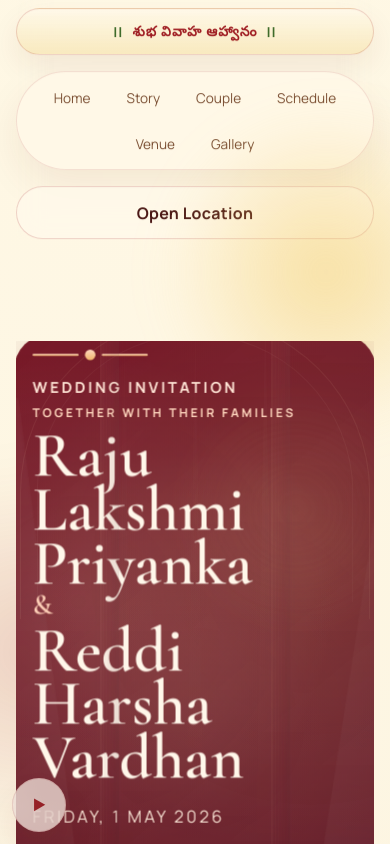
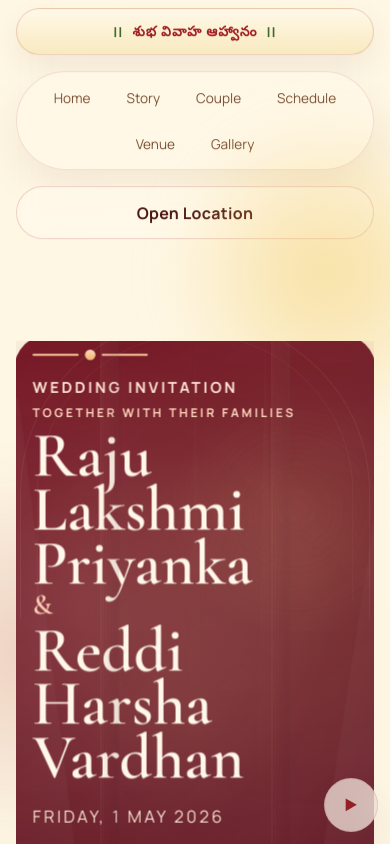
Before and after one commit to harsha1598/harshawedspriya, a React (Vite) app: page / in a window 390 px wide. Shown: the top 844 px of the page. Built offline with nearby package versions, Linux system fonts and the light colour scheme.

Commit message:
updated icn

```diff
--- a/src/content/siteContent.json
+++ b/src/content/siteContent.json
@@ -49,7 +49,7 @@
     "playLabel": "Play",
     "pauseLabel": "Pause",
     "fallbackLabel": "Add track to public/music",
-    "volume": 0.6
+    "volume": 0.8
   },
   "couple": {
     "enabled": true,
--- a/src/styles.css
+++ b/src/styles.css
@@ -1227,7 +1227,7 @@ img {
 
   .music-player {
     right: 0.75rem;
-    left: 0.75rem;
+    left: auto;
     bottom: 0.75rem;
   }
 
```
